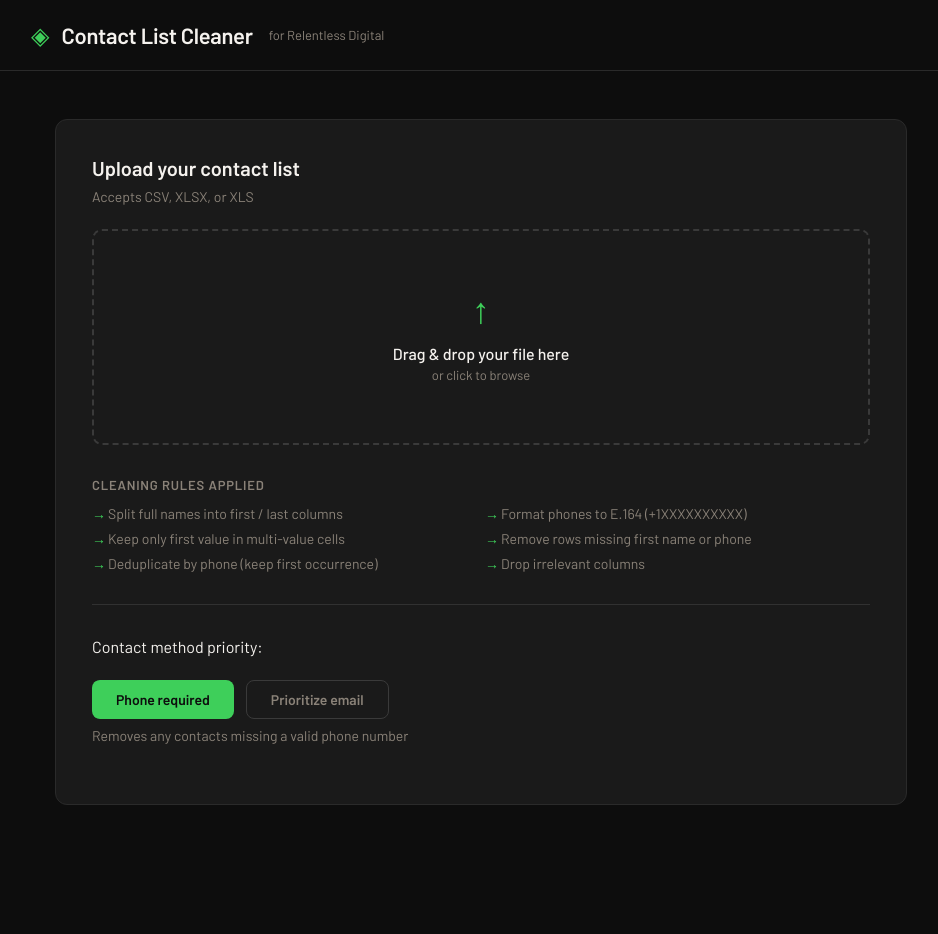
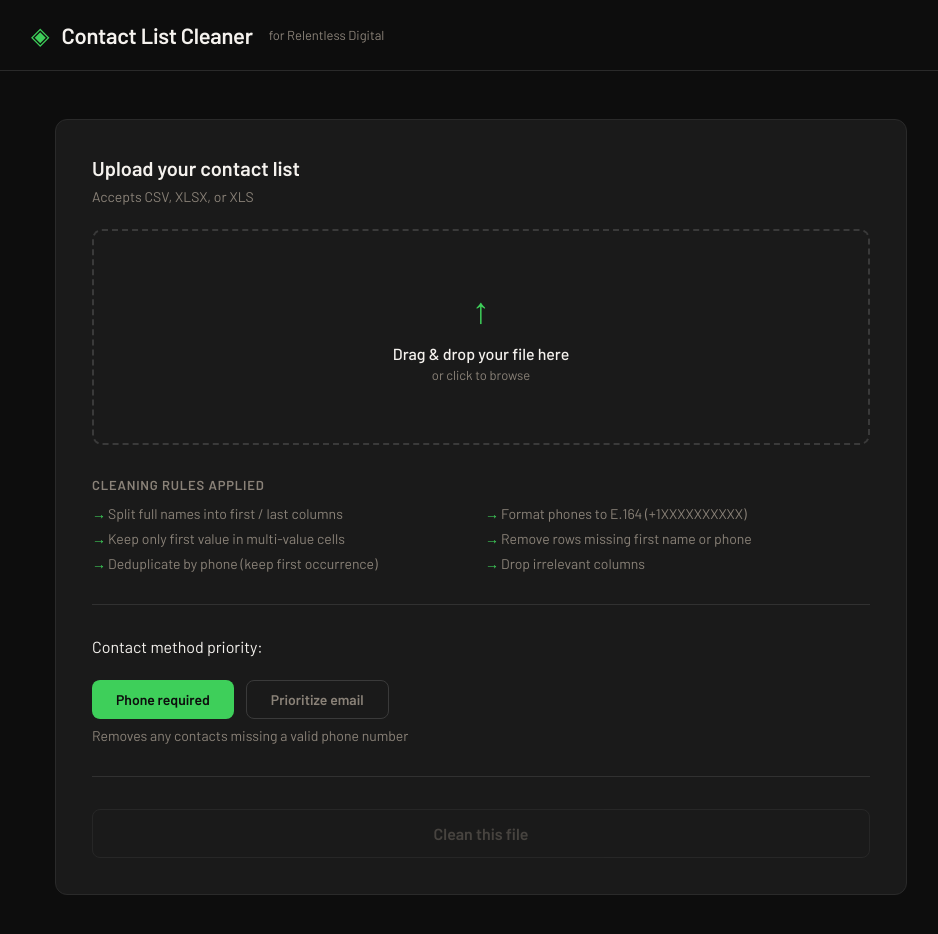
Before and after one commit to averyricco/dataset-cleaner, a React (Vite) app: page / in a window 1280 px wide. Shown: the top 934 px of the page, without its empty margins (159-1097 px from the left). Before the commit the page ends 877 px from the top, so only its background shows below. Built offline with nearby package versions, Linux system fonts and the light colour scheme.

Commit message:
Always show 'Clean this file' button - disabled until file is uploaded

```diff
--- a/src/App.jsx
+++ b/src/App.jsx
@@ -346,14 +346,24 @@ export default function App() {
               </p>
             </div>
 
-            {selectedFile && fileName && (
-              <div style={{ marginTop: '2rem', paddingTop: '2rem', borderTop: '1px solid rgba(255,255,255,0.1)' }}>
+            <div style={{ marginTop: '2rem', paddingTop: '2rem', borderTop: '1px solid rgba(255,255,255,0.1)' }}>
+              {selectedFile && fileName && (
                 <p className="hint" style={{ marginBottom: '1rem' }}>File ready: <strong>{fileName}</strong></p>
-                <button className="btn btn-primary btn-lg" onClick={processFile} style={{ width: '100%' }}>
-                  Clean this file
-                </button>
-              </div>
-            )}
+              )}
+              <button
+                className={`btn btn-lg ${selectedFile ? 'btn-primary' : 'btn-ghost'}`}
+                onClick={processFile}
+                disabled={!selectedFile}
+                style={{
+                  width: '100%',
+                  opacity: selectedFile ? 1 : 0.4,
+                  cursor: selectedFile ? 'pointer' : 'not-allowed',
+                  pointerEvents: selectedFile ? 'auto' : 'none'
+                }}
+              >
+                Clean this file
+              </button>
+            </div>
           </div>
         )}
 
```
